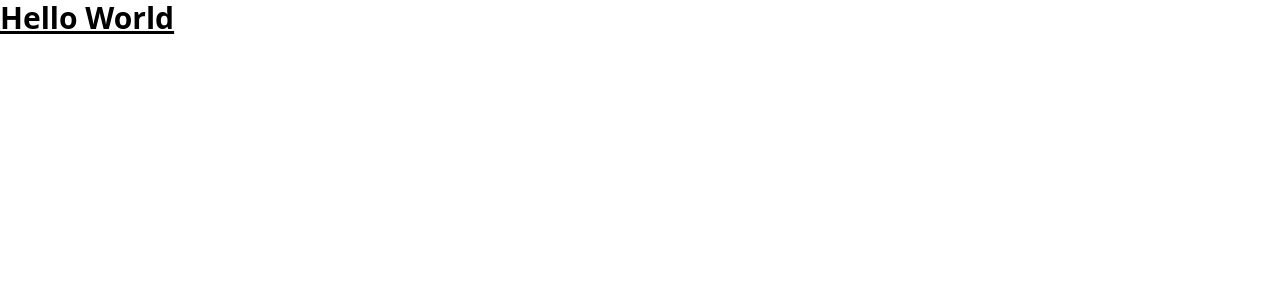
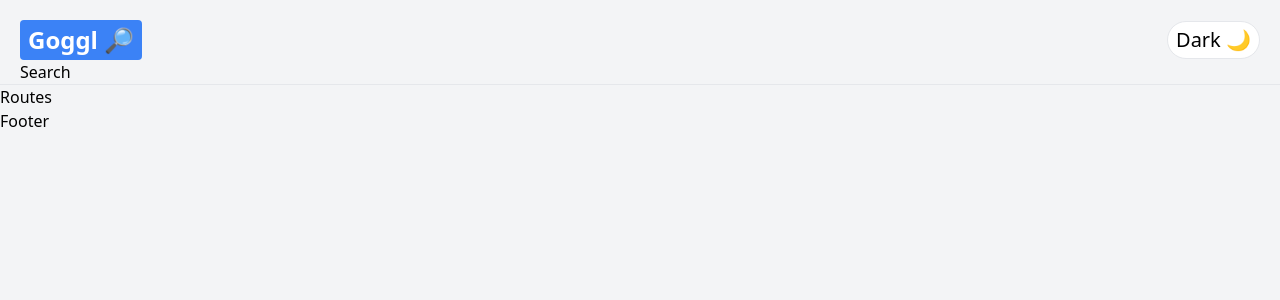
Before and after one commit to sharjeelyunus/goggl, a React (Create React App) app: page / in a window 1280 px wide. Shown: the top 300 px of the page. Built offline with nearby package versions, Linux system fonts and the light colour scheme.

Commit message:
📦 NEW: Navbar

```diff
--- a/package.json
+++ b/package.json
@@ -8,7 +8,11 @@
     "@testing-library/user-event": "^13.5.0",
     "react": "^18.0.0",
     "react-dom": "^18.0.0",
+    "react-loader-spinner": "^6.0.0-0",
+    "react-player": "^2.10.0",
+    "react-router-dom": "^6.3.0",
     "react-scripts": "5.0.0",
+    "use-debounce": "^7.0.1",
     "web-vitals": "^2.1.4"
   },
   "scripts": {
--- a/src/App.js
+++ b/src/App.js
@@ -1,9 +1,19 @@
-import React from 'react'
+import React, { useState } from 'react';
+
+import { Navbar } from './components/Navbar';
+import { Footer } from './components/Footer';
+import { Routes } from './components/Routes';
 
 const App = () => {
+    const [darkTheme, setDarkTheme] = useState(false);
+
     return (
-        <div>
-            <h1 className="text-3xl font-bold underline">Hello World</h1>
+        <div className={darkTheme ? 'dark' : ''}>
+            <div className='bg-gray-100 dark:bg-gray-900 dark:text-gray-200 min-h-screen'>
+                <Navbar darkTheme={darkTheme} setDarkTheme={setDarkTheme} />
+                <Routes />
+                <Footer />
+            </div>
         </div>
     )
 }
--- /dev/null
+++ b/src/components/Footer.jsx
@@ -0,0 +1,9 @@
+import React from 'react';
+
+export const Footer = () => {
+  return (
+    <div>
+      <h1>Footer</h1>
+    </div>
+  );
+};
--- /dev/null
+++ b/src/components/Navbar.jsx
@@ -0,0 +1,25 @@
+import React from 'react';
+import { Link } from 'react-router-dom';
+import { Search } from './Search';
+
+export const Navbar = ({ darkTheme, setDarkTheme }) => {
+  return (
+    <div className='p-5 pb-0 flex flex-wrap sm:justify-between justify-center items-center border-b dark:border-gray-700 border-gray-200'>
+      <div className='flex justify-between items-center space-x-5 w-screen'>
+        <Link to='/'>
+          <p className='text-2xl bg-blue-500 font-bold text-white py-1 px-2 rounded dark:bg-gray-500 dark:text-gray-900'>
+            Goggl 🔎
+          </p>
+        </Link>
+        <button
+          type='button'
+          onClick={() => setDarkTheme(!darkTheme)}
+          className='text-xl dark:bg-gray-50 dark:text-gray-900 bg-white border rounded-full px-2 py-1 hover:shadow-lg'
+        >
+          {darkTheme ? 'Light 💡' : 'Dark 🌙'}
+        </button>
+      </div>
+      <Search />
+    </div>
+  );
+};
--- /dev/null
+++ b/src/components/Routes.jsx
@@ -0,0 +1,9 @@
+import React from 'react';
+
+export const Routes = () => {
+  return (
+    <div>
+      <h1>Routes</h1>
+    </div>
+  );
+};
--- /dev/null
+++ b/src/components/Search.jsx
@@ -0,0 +1,9 @@
+import React from 'react';
+
+export const Search = () => {
+  return (
+    <div>
+      <h1>Search</h1>
+    </div>
+  );
+};
--- a/src/index.js
+++ b/src/index.js
@@ -1,7 +1,12 @@
 import React from 'react';
 import ReactDOM from 'react-dom';
+import { BrowserRouter as Router } from 'react-router-dom';
+
 import './global.css';
-
 import App from './App';
 
-ReactDOM.render(<App />, document.getElementById('root'));
+ReactDOM.render(
+    <Router>
+        <App />
+    </Router>, document.getElementById('root')
+);
--- a/tailwind.config.js
+++ b/tailwind.config.js
@@ -2,6 +2,7 @@ module.exports = {
   content: [
     "./src/**/*.{js,jsx,ts,tsx}",
   ],
+  darkMode: 'class',
   theme: {
     extend: {},
   },
```
Also changed, not shown: 1 other file (tests, documents, lock files or other folders).
